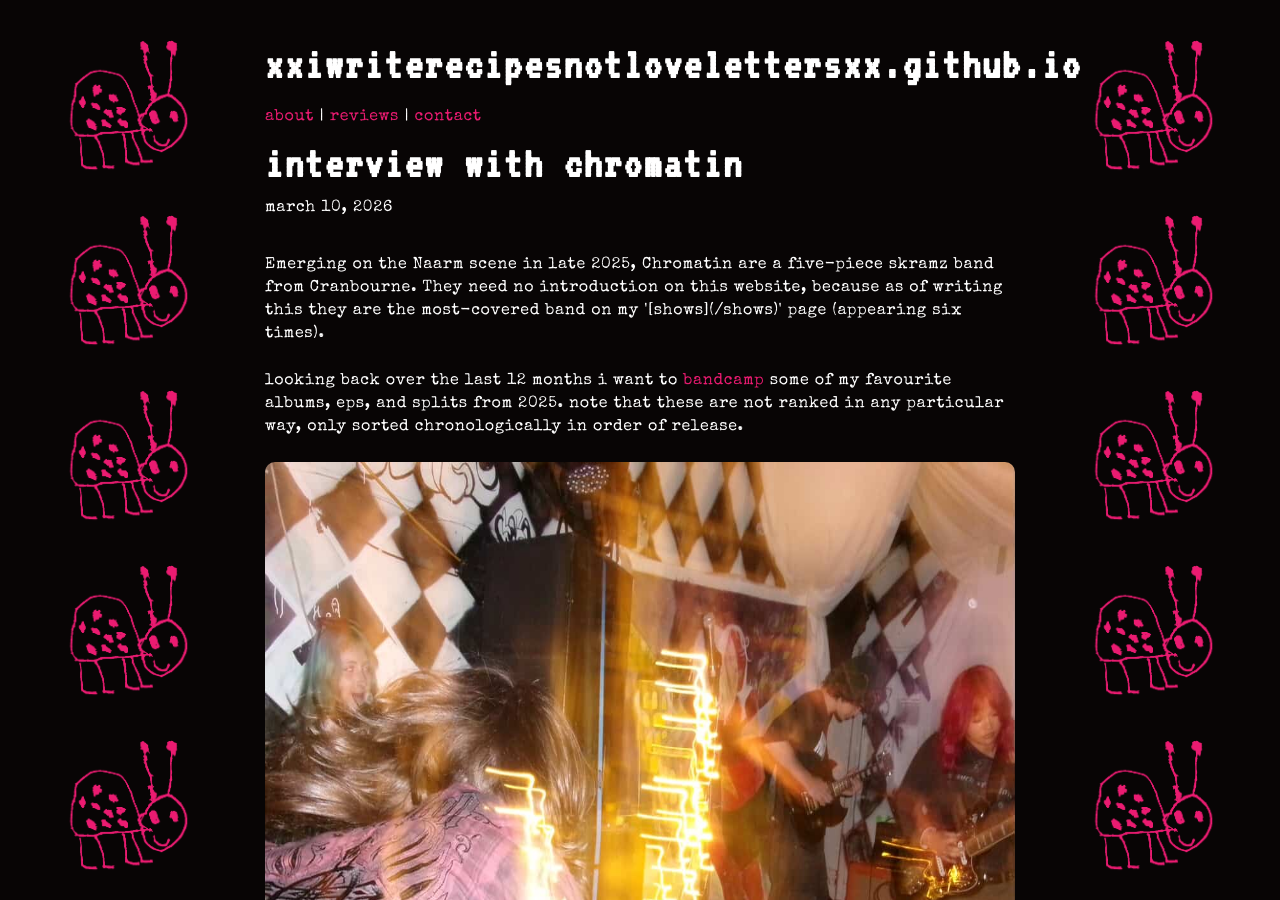
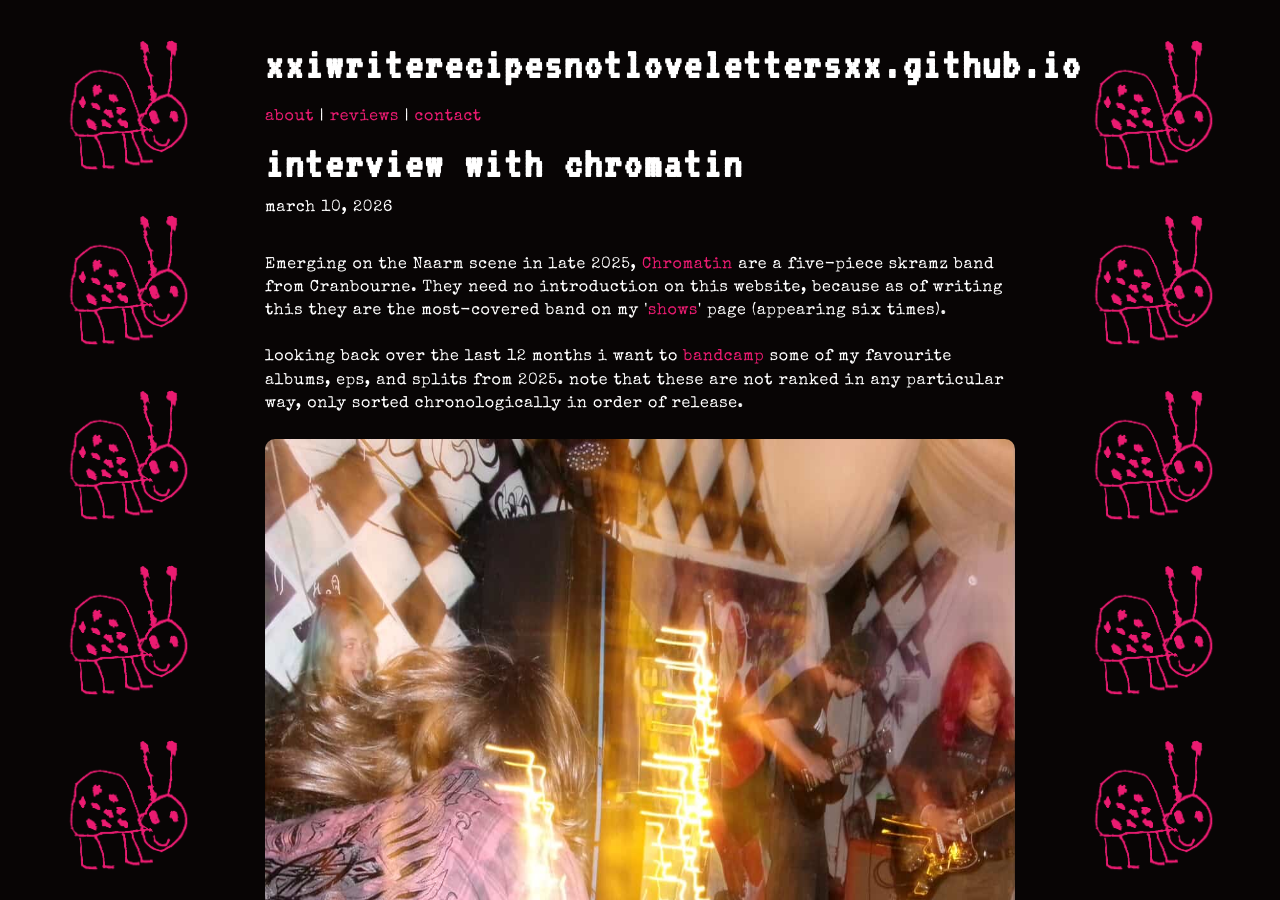
Before and after one commit to xxiwriterecipesnotlovelettersxx/xxiwriterecipesnotlovelettersxx.github.io, a Jekyll site: the page built from _posts/2026-03-10-interview-with-chromatin.md, in a window 1280 px wide and 900 px high. Built offline with Jekyll 4.4.1, drawn with Linux system fonts in a browser that asks for light colours; part of the change alters nothing that is shown.

Commit message:
Update 2026-03-10-interview-with-chromatin.md

```diff
--- a/_posts/2026-03-10-interview-with-chromatin.md
+++ b/_posts/2026-03-10-interview-with-chromatin.md
@@ -8,7 +8,7 @@ thumbnail: /images/mycriesfallondeafears.jpg
 
 <br>
 <p class="show-intro">
-Emerging on the Naarm scene in late 2025, Chromatin are a five-piece skramz band from Cranbourne. They need no introduction on this website, because as of writing this they are the most-covered band on my '[shows](/shows)' page (appearing six times).
+Emerging on the Naarm scene in late 2025, <a href="https://www.instagram.com/chromatin_band/">Chromatin</a> are a five-piece skramz band from Cranbourne. They need no introduction on this website, because as of writing this they are the most-covered band on my '<a href="https://xxiwriterecipesnotlovelettersxx.github.io/shows">shows</a>' page (appearing six times).
 <br><br>
 looking back over the last 12 months i want to <a href="https://bandcamp.com">bandcamp</a> some of my favourite albums, eps, and splits from 2025. note that these are not ranked in any particular way, only sorted chronologically in order of release.
 </p>
```
